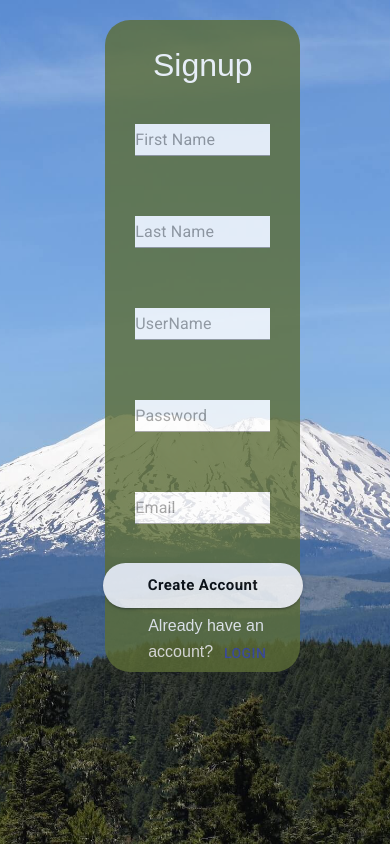
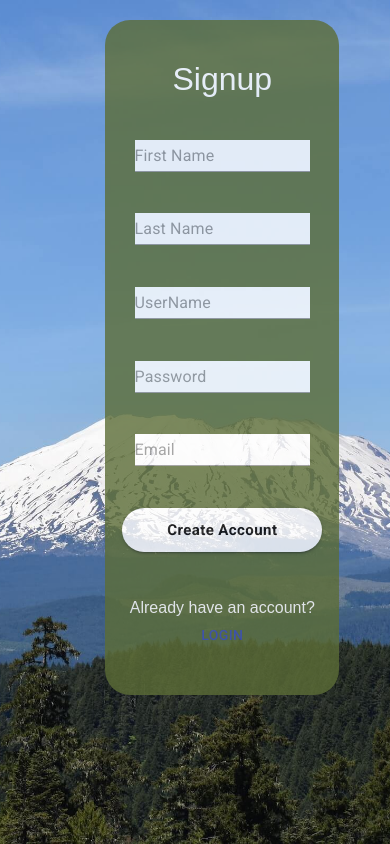
Before and after one commit to epowelldev/p03-outdoor-activity-app, a React (Create React App) app in the folder client/: page /signup in a window 390 px wide. Built offline with nearby package versions, Linux system fonts and the light colour scheme; the HTML template or start-up script is replaced by a standard one.

Commit message:
login/signup/home stlye updates better for mobil

```diff
--- a/client/src/components/Login.js
+++ b/client/src/components/Login.js
@@ -1,23 +1,21 @@
 import { makeStyles } from '@material-ui/core/styles';
 import {Button, Input, Box} from '@material-ui/core';
 import API from "../utils/API"
-import { useEffect, useState } from 'react';
+import { useState } from 'react';
 import { Redirect } from "react-router-dom";
-import LoginPic from "../assets/loginPic.jpeg";
 import { Link } from "react-router-dom";
 
 
-const useSStyles=makeStyles({
-  root:{
-    margin:"0"
-  },
+const useStyles=makeStyles({
   formStyles:{
     display:"flex",
     flexDirection:"column",
-    width:"40%",
-    justifyContent:"space-evenly",
+    width:"50%",
+    height:"60vh",
+    justifyContent:"space-around",
     marginLeft:"27%",
     marginTop:"13%",
+    alignSelf:"center",
     backgroundColor:"#5C6D37",
     color:"white",
     borderRadius:"25px",
@@ -25,13 +23,16 @@ const useSStyles=makeStyles({
     opacity:".90"
   },
   inputStyles:{
-    margin:"30px",
+    // margin:"30px",
     color:"black",
-    backgroundColor:"white"
+    backgroundColor:"white",
+    width:"75%",
+    alignSelf:"center"
   },
   altBtn:{
     fontFamily:"Sans-serif",
-    marginLeft:"22%"
+    // marginLeft:"22%",
+    textAlign:"center"
   },
   title:{
     fontFamily:"Sans-serif",
@@ -39,13 +40,12 @@ const useSStyles=makeStyles({
     textAlign:"center"
   },
   submitBtn:{
-
       minWidth: 90,
       width:100,
       alignSelf:"center",
       transition: '0.3s cubic-bezier(.47,1.64,.41,.8)',
       background:"white",
-      margin:"5%",
+      // margin:"5%",
       '&:hover': {
         background:"white",
         transform: 'scale(1.1)',
@@ -63,37 +63,27 @@ const useSStyles=makeStyles({
 
 
 function Login(){
-  const classes = useSStyles();
-
+  const classes = useStyles();
 
   const [loginState, setLoginState] = useState({ username: '', password: '' });
   const { username, password } = loginState;
-  const [logOutState, setLogOutState] = useState(false);
   const [loggedIn, setLoggedIn] = useState(false);
 
-  // useEffect(() => {
-  //     API.logout();
-
-  // }, [logOutState]);
 
 
 
   function handleSubmit(e) {
       e.preventDefault()
-      console.log("hit")
       API.login(username, password).then((res) => {
-          console.log(res.data)
           setLoginState({ username: '', email: '', password: '' })
-       setLoggedIn(true)
+          setLoggedIn(true)
       })
-      console.log(loginState)
   }
 
 
   function handleChange(e) {
       e.preventDefault();
       setLoginState({ ...loginState, [e.target.name]: e.target.value })
-      console.log(loginState)
   }
 
 
@@ -103,9 +93,7 @@ if(loggedIn){
   return <Redirect to={{ pathname: "/Events" }} />;
 } else{
     return(
-
-      <form onSubmit={handleSubmit} >
-
+      <form onSubmit={handleSubmit}  >
         <Box className={classes.formStyles}>
           <h2 className={classes.title}>Join us Outside</h2>
           <Input placeholder="UserName" className={classes.inputStyles} name="username" value={username} onChange={handleChange} inputProps={{ 'aria-label': 'description' }} />
@@ -114,11 +102,8 @@ if(loggedIn){
               Login
           </Button>
           <p className={classes.altBtn}>Don't have an account?<Button component={Link} to="/signup" color="primary">Signup</Button></p>
-
         </Box>
-
       </form>
-
     );
   }
 }
--- a/client/src/components/Signup.js
+++ b/client/src/components/Signup.js
@@ -9,37 +9,43 @@ const useStyles=makeStyles({
     formStyles:{
       display:"flex",
       flexDirection:"column",
-      width:"50%",
+      width:"60%",
+      height:"80vh",
       marginLeft:"27%",
       marginTop:"5%",
+    justifyContent:"space-evenly",
     backgroundColor:"#5C6D37",
     color:"white",
     borderRadius:"25px",
-    paddingTop:"7%",
+    // paddingTop:"7%",
+    // paddingBottom:"7%",
     opacity:".80"
     },
     inputStyles:{
-      margin:"30px",
+      // margin:"3%",
       color:"black",
+      width:"75%",
+      alignSelf:"center",
     backgroundColor:"white"
     },
     altBtn:{
         fontFamily:"Sans-serif",
-        marginLeft:"22%"
+        // marginLeft:"22%"
+        textAlign:"center"
       },
       title:{
         fontFamily:"Sans-serif",
         textAlign:"center",
-        marginBottom:"5%"
+        // marginBottom:"5%"
       },
       submitBtn:{
 
-        minWidth: 150,
+        minWidth: 50,
         width:200,
         alignSelf:"center",
         transition: '0.3s cubic-bezier(.47,1.64,.41,.8)',
         background:"white",
-        margin:"5%",
+        marginBottom:"2%",
         '&:hover': {
           background:"white",
           transform: 'scale(1.1)',
@@ -83,21 +89,14 @@ function Signup(){
       return <Redirect to={{ pathname: "/Events" }} />;
   } else {
     return(
-
       <form onSubmit={handleSubmit} >
         <Box className={classes.formStyles}>
           <h1 className={classes.title}>Signup</h1>
           <Input placeholder="First Name" onChange={handleChange} className={classes.inputStyles}inputProps={{ 'aria-label': 'description' }} />
-
-
           <Input placeholder="Last Name" onChange={handleChange} className={classes.inputStyles} inputProps={{ 'aria-label': 'description' }} />
-
           <Input placeholder="UserName" name="username" value={username} onChange={handleChange} className={classes.inputStyles} inputProps={{ 'aria-label': 'description' }} />
-
           <Input placeholder="Password" name="password" type="password" value={password} onChange={handleChange} className={classes.inputStyles} inputProps={{ 'aria-label': 'description' }} />
-
           <Input placeholder="Email" name="email" value={email} onChange={handleChange} className={classes.inputStyles} inputProps={{ 'aria-label': 'description' }} />
-
           <Button variant="contained"  className={classes.submitBtn} color="primary" onClick={handleSubmit}>
             Create Account
           </Button>
--- a/client/src/components/pages/Home.js
+++ b/client/src/components/pages/Home.js
@@ -8,7 +8,7 @@ import HomePagePic from "../../assets/homePagePic.jpg"
 const useStyles=makeStyles({
   contentStyle:{
     marginLeft:"6%",
-    marginTop:"15%"
+    marginTop:"12%",
   },
   bg:{
     backgroundColor:"#5C6D37",
--- a/client/src/components/pages/LoginPage.js
+++ b/client/src/components/pages/LoginPage.js
@@ -1,7 +1,7 @@
 import LoginPic from "../../assets/loginPic.jpeg";
 import { makeStyles } from '@material-ui/core/styles';
 import Login from "../Login"
-import { Box, Paper } from "@material-ui/core";
+import { Box } from "@material-ui/core";
 
 
 
@@ -15,21 +15,12 @@ const useStyles=makeStyles({
         display:"flex",
         flexDirection:"column",
         justifyContent:"start",
-        marginTop:"0",
-        marginLeft:"0",
-        margin:"0",
-        padding:"0"
+        // marginTop:"0",
+        // marginLeft:"0",
+        // margin:"0",
+        // padding:"0"
     }
 });
-
-// const style ={
-//     backgroundImage:`url(${LoginPic})`,
-//     backgroundSize:"cover",
-//     backgroundPosition:"center",
-//     height:"100vh",
-//     width:"100vw",
-//     marginTop:"0",
-// }
 
 function LoginPage(){
     const classes = useStyles();
@@ -43,5 +34,5 @@ function LoginPage(){
 
     );
 }
-// className={classes.ImgStyle}
+
 export default LoginPage;
```
Lines whose indentation alone changed are shown as unchanged.
